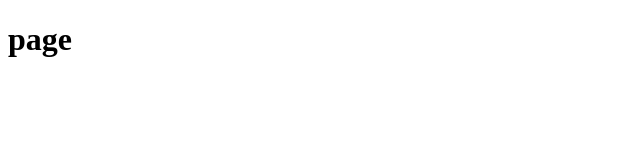
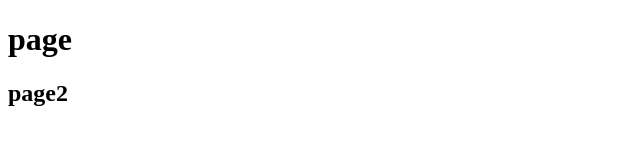
Before and after one commit to sofia-baranetska/my-project, a plain HTML site: page index.html in a window 1280 px wide. Shown: the whole page, without its empty margins (0-640 px from the left). Drawn offline with Linux system fonts and the light colour scheme.

Commit message:
Update index.html

```diff
--- a/index.html
+++ b/index.html
@@ -8,5 +8,6 @@
 </head>
 <body>
   <h1>page</h1>
+ <h2>page2</h2>
 </body>
 </html>
```
